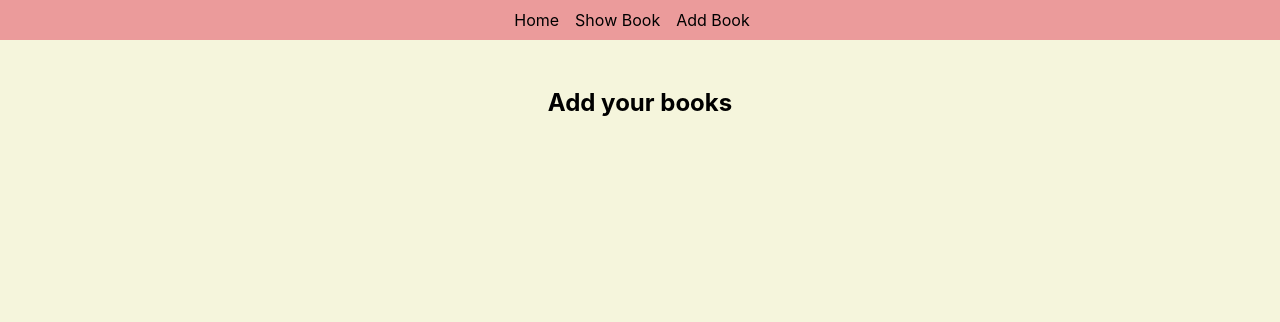
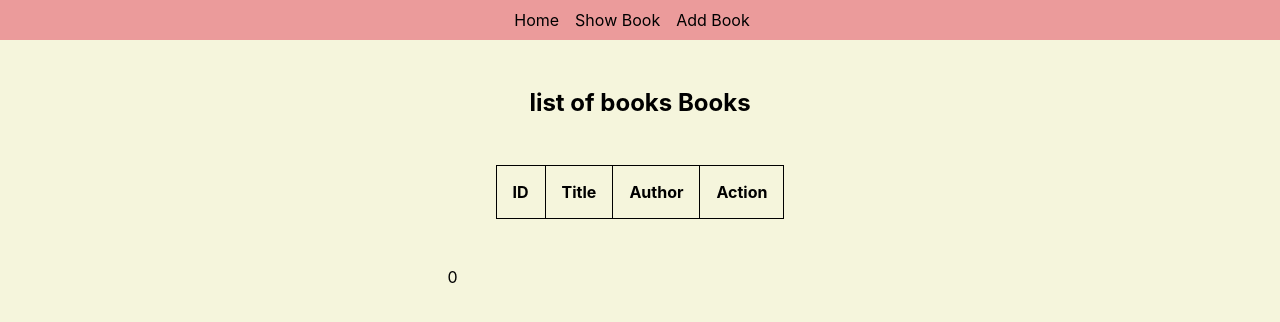
Before and after one commit to ShakiLhossain900/react-CRUD-app-using-redux-toolkit, a React (Create React App) app: page /show-book in a window 1280 px wide. Shown: the top 322 px of the page. Built offline with nearby package versions, Linux system fonts and the light colour scheme.

Commit message:
error is going on

```diff
--- a/src/features/books/BooksView.jsx
+++ b/src/features/books/BooksView.jsx
@@ -1,9 +1,33 @@
 import React from 'react';
+import { useSelector } from 'react-redux';
 
 const BooksView = () => {
+    const books = useSelector((state)=> state.booksReducer.books)
+    console.log(books);
     return (
         <div>
-            <h2>Show Books</h2>
+            <h2>list of books Books</h2>
+            <table>
+                <thead>
+                    <tr>
+                        <th>ID</th>
+                        <th>Title</th>
+                        <th>Author</th>
+                        <th>Action</th>
+                    </tr>
+                </thead>
+            </table>
+            <tbody>
+                { books & books.map((book)=>{
+                    const {id,title,author} = book;
+                    return <tr>
+                        <td>{id}</td>
+                        <td>{title}</td>
+                        <td>{author}</td>
+                    </tr>
+
+                })}
+            </tbody>
         </div>
     );
 };
--- a/src/routes/Index.js
+++ b/src/routes/Index.js
@@ -13,8 +13,8 @@ const Index = () => {
       <main>
         <Routes>
           <Route path="/" element={<Home />} />
-          <Route path="/show-book" element={<AddBooks />} />
-          <Route path="/add-book" element={<BooksView />} />
+          <Route path="/show-book" element={<BooksView />} />
+          <Route path="/add-book" element={<AddBooks />} />
           <Route path="*" element={<ErrorPage />} />
         </Routes>
       </main>
```
Also changed, not shown: src/index.js (+4 -3 lines).
